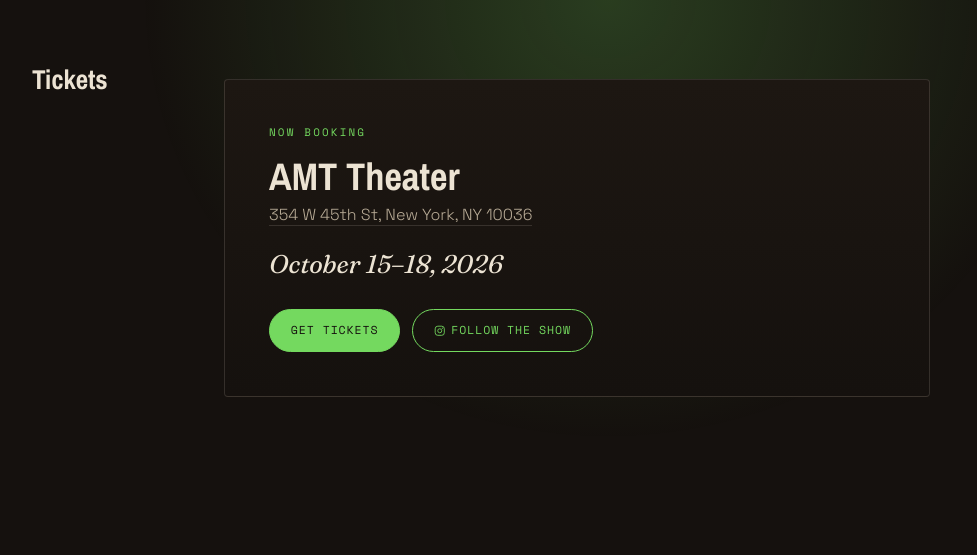
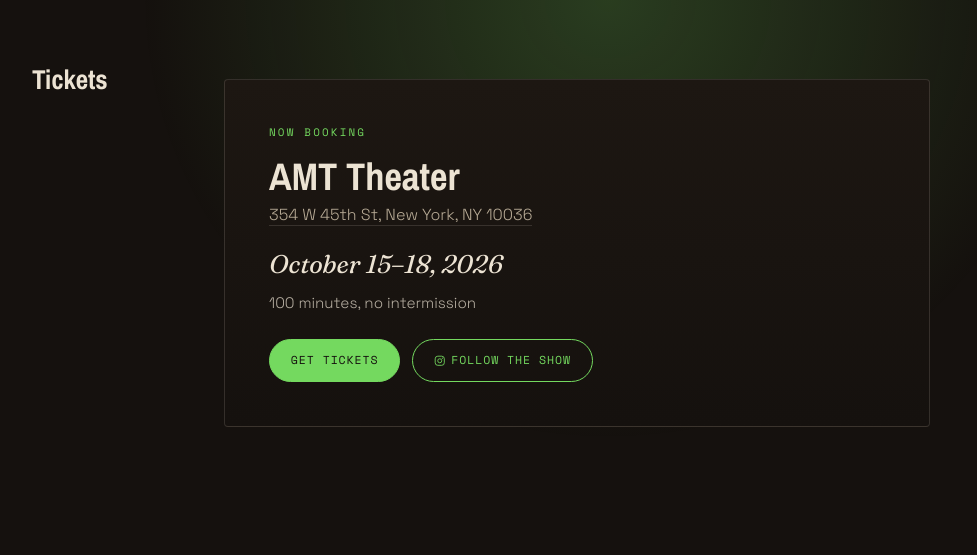
Before and after one commit to ekofman/ekofman.github.io, a PHP site: page /snow-white.html in a window 1280 px wide. Shown: the part 5945-6500 px from the top of the page, without its empty margins (32-1009 px from the left). Run offline with PHP 8.4, Linux system fonts and the light colour scheme.

Commit message:
Add Snow White runtime: 100 minutes, no intermission
Co-Authored-By: Claude Opus 5.5 <noreply@anthropic.com>

```diff
--- a/css/styles.css
+++ b/css/styles.css
@@ -1141,6 +1141,12 @@ a.show__banner:hover img { transform: scale(1.03); }
   font-size: clamp(1.2rem, 3vw, 1.6rem);
   color: var(--bone);
 }
+.venue__runtime {
+  margin-top: 0.35rem;
+  font-size: 0.95rem;
+  color: var(--bone);
+  opacity: 0.75;
+}
 
 .curtain--show {
   --accent: var(--poison);
--- a/index.html
+++ b/index.html
@@ -11,7 +11,7 @@
   <link rel="preconnect" href="https://fonts.gstatic.com" crossorigin />
   <link href="https://fonts.googleapis.com/css2?family=Archivo+Narrow:wght@600;700&family=Cinzel:wght@500;700&family=Fraunces:ital,opsz,wght@0,9..144,400;0,9..144,600;0,9..144,900;1,9..144,400;1,9..144,600&family=Space+Grotesk:wght@300;400;500;600&family=Space+Mono:ital,wght@0,400;0,700;1,400&display=swap" rel="stylesheet" />
 
-  <link rel="stylesheet" href="css/styles.css?v=cba87a96" />
+  <link rel="stylesheet" href="css/styles.css?v=931ab0a3" />
 </head>
 <body>
 
--- a/snow-white.html
+++ b/snow-white.html
@@ -15,7 +15,7 @@
   <link rel="preconnect" href="https://fonts.gstatic.com" crossorigin />
   <link href="https://fonts.googleapis.com/css2?family=Archivo+Narrow:wght@600;700&family=Cinzel:wght@500;700&family=Fraunces:ital,opsz,wght@0,9..144,400;0,9..144,600;0,9..144,900;1,9..144,400;1,9..144,600&family=Space+Grotesk:wght@300;400;500;600&family=Space+Mono:ital,wght@0,400;0,700;1,400&display=swap" rel="stylesheet" />
 
-  <link rel="stylesheet" href="css/styles.css?v=cba87a96" />
+  <link rel="stylesheet" href="css/styles.css?v=931ab0a3" />
 </head>
 <body class="page-show">
 
@@ -167,6 +167,7 @@
               <a href="https://maps.google.com/?q=AMT+Theater,+354+W+45th+St,+New+York,+NY+10036" target="_blank" rel="noopener">354 W 45th St, New York, NY 10036</a>
             </p>
             <p class="venue__dates">October 15&ndash;18, 2026</p>
+            <p class="venue__runtime">100 minutes, no intermission</p>
             <div class="show__actions">
               <a class="btn btn--solid" href="https://miragefactory.ludus.com/index.php?sections=events" target="_blank" rel="noopener">Get tickets</a>
               <a class="btn btn--ghost btn--ig" href="https://instagram.com/seven.million.musical" target="_blank" rel="noopener">
```
